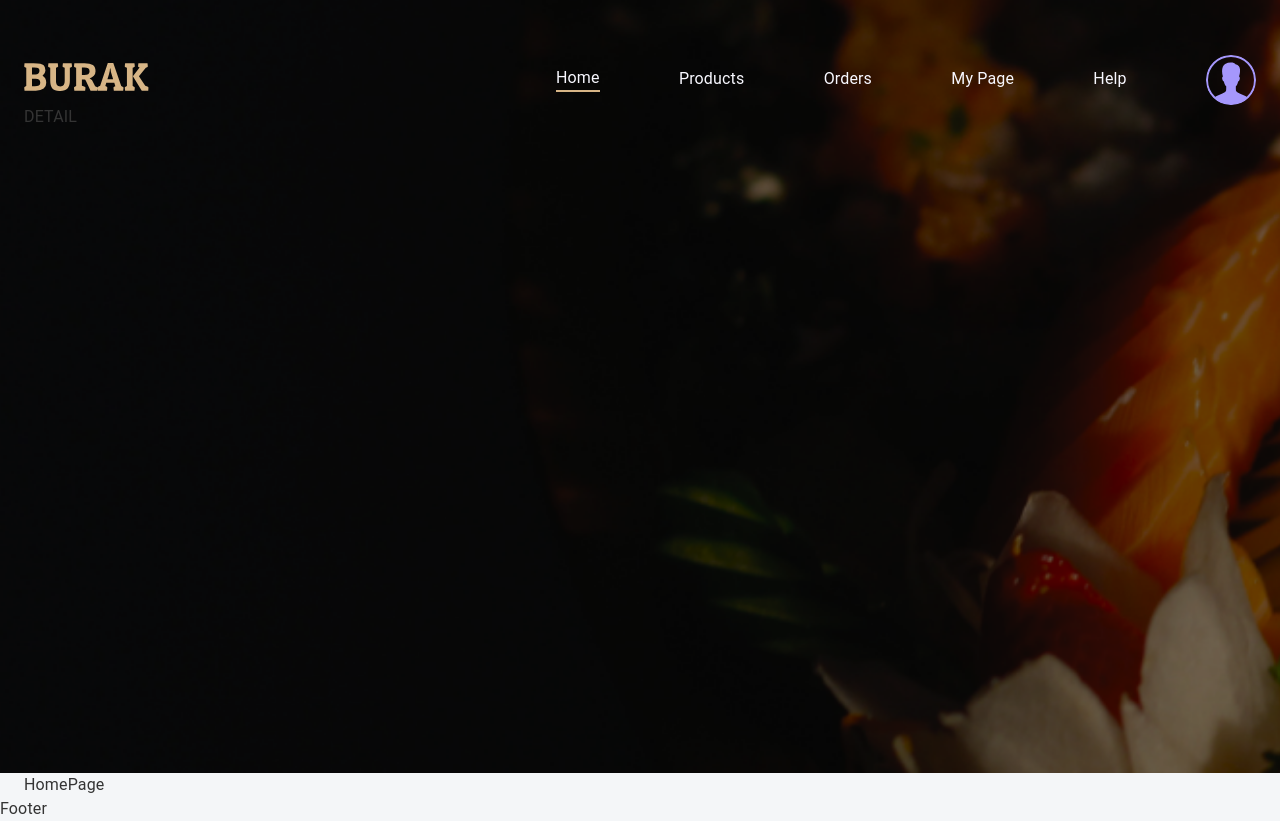
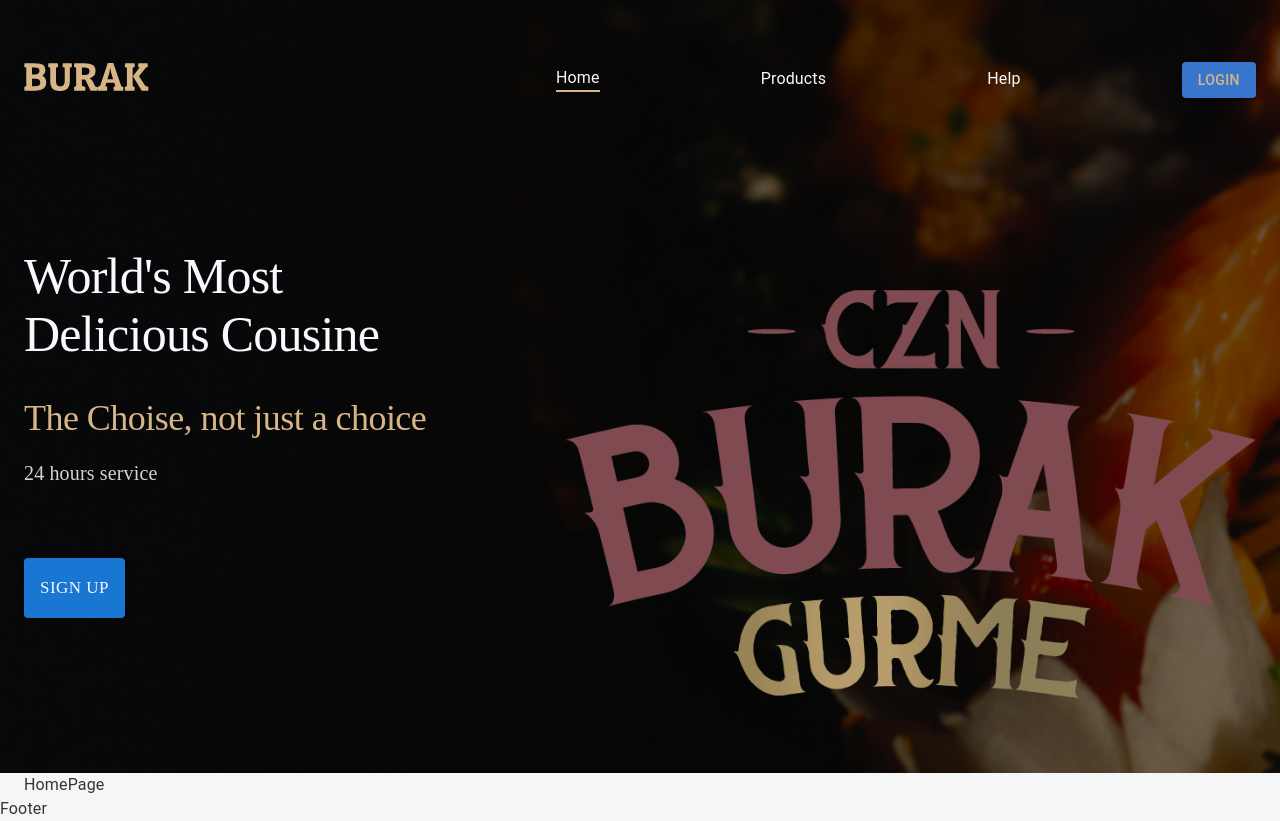
Before and after one commit to javokhirbekuz/burak-react, a React (Create React App) app: page / in a window 1280 px wide. Built offline with nearby package versions, Linux system fonts and the light colour scheme.

Commit message:
fix: modify homeNavbar header component

```diff
--- a/src/app/components/headers/HomeNavbar.tsx
+++ b/src/app/components/headers/HomeNavbar.tsx
@@ -2,7 +2,7 @@
 import { NavLink } from "react-router-dom";
 
 export function HomeNavbar() {
-  const authMember = true;
+  const authMember = null;
 
   return (
     <div className="home-navbar">
@@ -60,7 +60,25 @@
             )}
           </Stack>
         </Stack>
-        <Stack>DETAIL</Stack>
+        <Stack className={"header-frame"}>
+          <Stack className={"detail"}>
+            <Box className={"head-main-txt"}>
+              World's Most Delicious Cousine
+            </Box>
+            <Box className={"wel-txt"}>The Choise, not just a choice</Box>
+            <Box className={"service-txt"}>24 hours service</Box>
+            <Box className={"signup"}>
+              {!authMember ? (
+                <Button variant={"contained"} className={"signup-button"}>
+                  SIGN UP
+                </Button>
+              ) : null}
+            </Box>
+          </Stack>
+          <Box className={"logo-frame"}>
+            <div className={"logo-img "}></div>
+          </Box>
+        </Stack>
       </Container>
     </div>
   );
--- a/src/css/navbar.css
+++ b/src/css/navbar.css
@@ -71,3 +71,86 @@
 .home-navbar div.hover-line:after {
   transform-origin: 0% 50%;
 }
+
+.home-navbar .navbar-container .header-frame {
+  margin-top: 142px;
+  height: 462px;
+  display: flex;
+  flex-direction: row;
+  justify-content: space-between;
+}
+
+.home-navbar .navbar-container .header-frame .detail {
+  width: 510px;
+  display: flex;
+  flex-direction: column;
+}
+
+.home-navbar .navbar-container .header-frame .detail .head-main-txt {
+  width: 450px;
+  height: 150px;
+  font-family: "Roboto Serif";
+  font-size: 50px;
+  font-style: normal;
+  font-weight: 500;
+  line-height: normal;
+  letter-spacing: -0.75px;
+  color: #f8f8ff;
+}
+
+.home-navbar .navbar-container .header-frame .detail .wel-txt {
+  width: 510px;
+  height: 42px;
+  font-family: "Roboto Serif";
+  font-size: 36px;
+  font-style: normal;
+  font-weight: 400;
+  line-height: normal;
+  letter-spacing: -0.54px;
+  color: #d7b586;
+}
+
+.home-navbar .navbar-container .header-frame .detail .service-txt {
+  margin-top: 23px;
+  width: 153px;
+  height: 23px;
+  font-family: "Roboto Serif";
+  font-size: 20px;
+  font-style: normal;
+  font-weight: 400;
+  line-height: normal;
+  letter-spacing: -0.3 px;
+  color: #d5d5d5;
+}
+.home-navbar .navbar-container .header-frame .detail .signup {
+  margin-top: 73px;
+}
+
+.home-navbar .navbar-container .header-frame .detail .signup .signup-button {
+  width: 210pxpx;
+  height: 60px;
+  border-radius: 4px;
+  background: #1976d2;
+  text-align: center;
+  font-family: Poppins;
+  font-size: 17px;
+  font-style: normal;
+  font-weight: 400;
+  line-height: normal;
+  color: #f8f8ff;
+}
+
+.home-navbar .navbar-container .header-frame .logo-frame {
+  margin-top: 43px;
+  width: 690px;
+  height: 419px;
+}
+
+.home-navbar .navbar-container .header-frame .logo-frame .logo-img {
+  width: 100%;
+  height: 100%;
+  background: url("/public/img/logo.webp");
+  background-size: contain;
+  background-repeat: no-repeat;
+  filter: invert(25%);
+}
```
